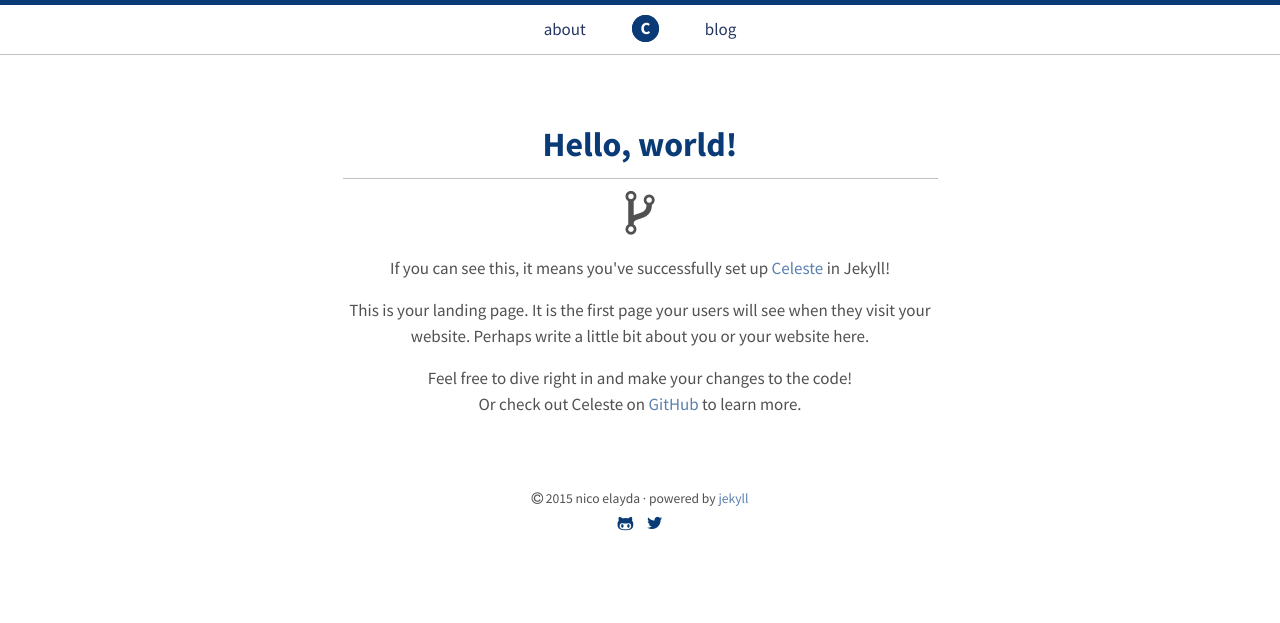
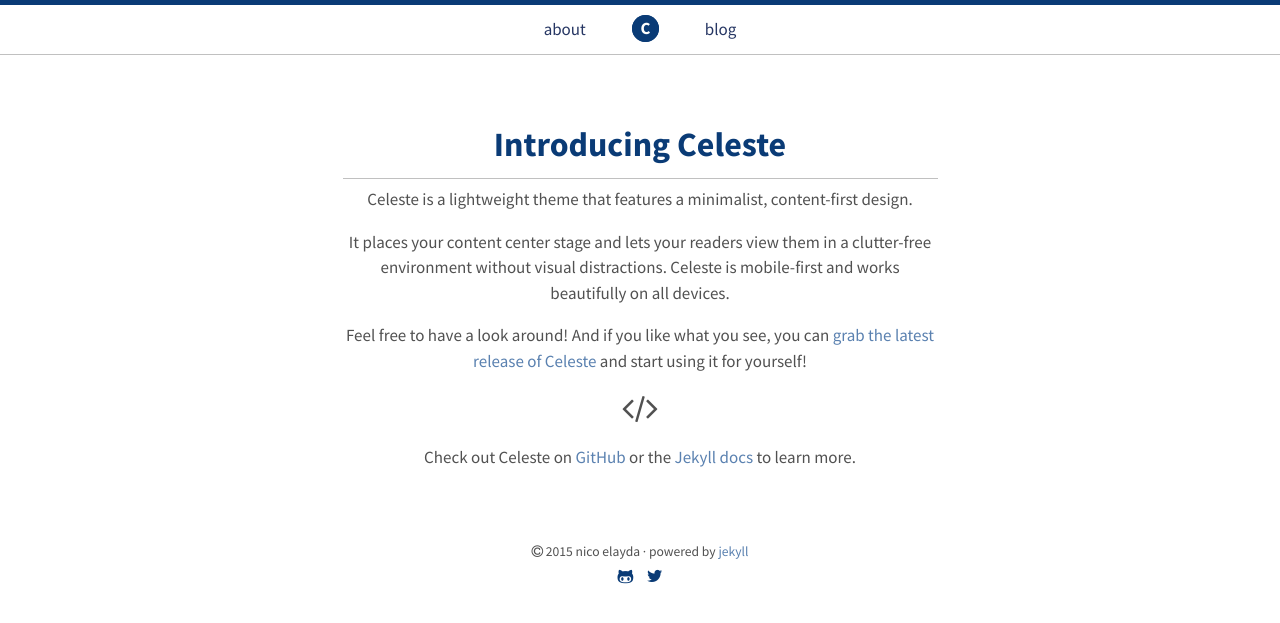
Before and after one commit to nicoelayda/celeste, a Jekyll site: the page built from index.html, in a window 1280 px wide. Shown: the top 623 px of the page. Built offline with Jekyll 4.4.1, drawn with Linux system fonts in a browser that asks for light colours.

Commit message:
Update landing page for Celeste demo site.

```diff
--- a/index.html
+++ b/index.html
@@ -5,30 +5,35 @@ title: Home
 <div class="page">
 
   <header>
-    <h1 class="landing-title">Hello, world!</h1>
+    <h1 class="landing-title">Introducing Celeste</h1>
   </header>
 
   <div class="text-center">
     <p>
-      <i class="fa fa-code-fork fa-3x"></i>
+      Celeste is a lightweight theme that features a minimalist, content-first
+      design.
+    </p>
+    <p>
+      It places your content center stage and lets your readers view them in a
+      clutter-free environment without visual distractions. Celeste is
+      mobile-first and works beautifully on all devices.
+    </p>
+    <p>
+      Feel free to have a look around! And if you like what you see, you can
+      <a href="https://github.com/nicoelayda/celeste/releases">grab the latest
+      release of Celeste</a> and start using it for yourself!
     </p>
 
     <p>
-      If you can see this, it means you've successfully set up
-      <a href="https://github.com/nicoelayda/celeste">Celeste</a> in Jekyll!
+      <i class="fa fa-code fa-2x"></i>
+    </p>
+    <p>
+      Check out Celeste on <a href="https://github.com/nicoelayda/celeste">
+      GitHub</a> or the <a href="http://jekyllrb.com/docs/home/">Jekyll docs</a>
+      to learn more.
     </p>
 
-    <p>
-      This is your landing page. It is the first page your users will see when
-      they visit your website. Perhaps write a little bit about you or your
-      website here.
-    </p>
 
-    <p>
-      Feel free to dive right in and make your changes to the code!<br />
-      Or check out Celeste on <a href="https://github.com/nicoelayda/celeste">GitHub</a>
-      to learn more.
-    </p>
   </div>
 
 </div>
```
